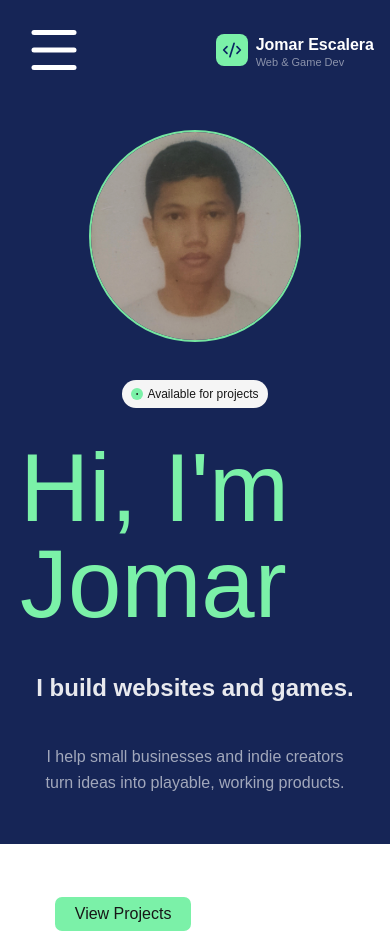
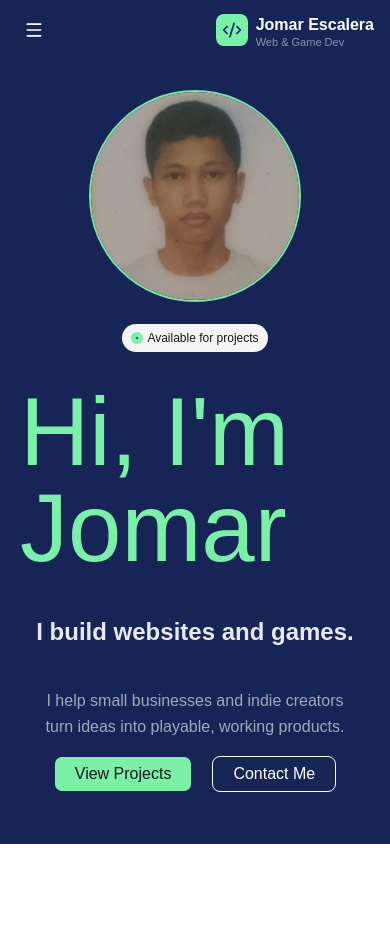
Before and after one commit to nolgia00/my-portfolio, a React (Vite) app: page / in a window 390 px wide. After the commit the page ends 844 px from the top, so only its background shows below. Built offline with nearby package versions, Linux system fonts and the light colour scheme.

Commit message:
fix: shrink hamburger and remove white space gap

```diff
--- a/src/App.tsx
+++ b/src/App.tsx
@@ -46,7 +46,7 @@ export default function App() {
       <div className="w-full flex lg:hidden justify-between items-center px-4 py-3">
         <Sheet>
           <SheetTrigger className="p-2">
-            <Menu className="text-white w-15 h-15" />
+            <Menu className="text-white w-5 h-5" />
           </SheetTrigger>
 
           <SheetContent side="left" showCloseButton={false} className="bg-blue-950 flex flex-col p-0 w-[85vw] max-w-[320px]">
--- a/src/pages/Hero.tsx
+++ b/src/pages/Hero.tsx
@@ -7,8 +7,8 @@ export default function Hero() {
 	let navigate = useNavigate();
 
 	return (
-		<section className="p-5 lg:p-25 w-full lg:flex-1 flex
-			flex-col-reverse lg:flex-row gap-10 lg:gap-50
+		<section className="p-5 lg:p-10 w-full lg:flex-1 flex
+			flex-col-reverse lg:flex-row gap-6 lg:gap-12
 			items-center">
 			<div className="flex flex-col items-center lg:items-start gap-8 lg:gap-10">
 				<div>
@@ -16,7 +16,7 @@ export default function Hero() {
 						<Dot className="bg-green-300 rounded-full"></Dot>Available for projects</Badge>
 				</div>
 
-				<div className="text-white flex flex-col items-center lg:items-start gap-25 lg:gap-10">
+				<div className="text-white flex flex-col items-center lg:items-start gap-4 lg:gap-6">
 					<div className="flex flex-col items-center lg:items-start gap-10 lg:gap-5">
 						<h1 className="text-8xl text-green-300">Hi, I'm Jomar</h1>
 						<h2 className="text-2xl sm:text-3xl lg:text-5xl font-bold text-white/90">I build websites and games.</h2>
```
